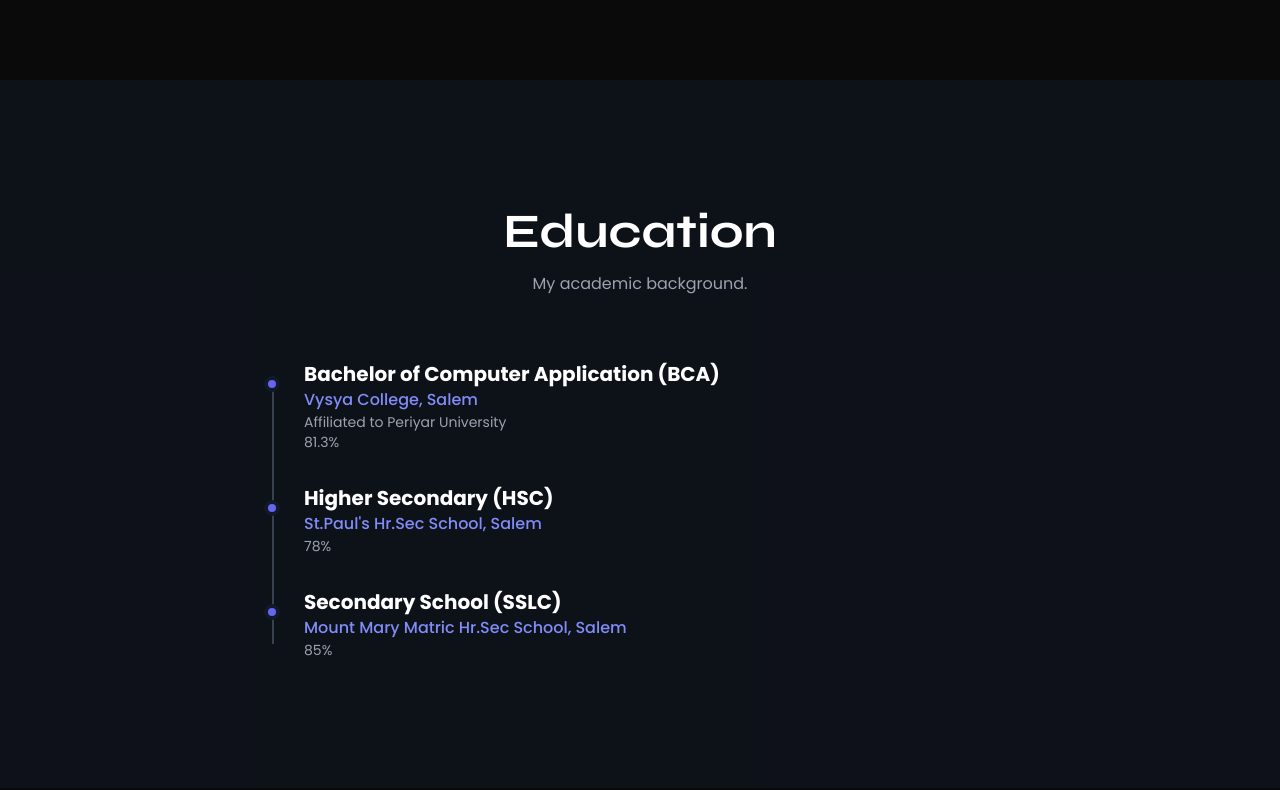
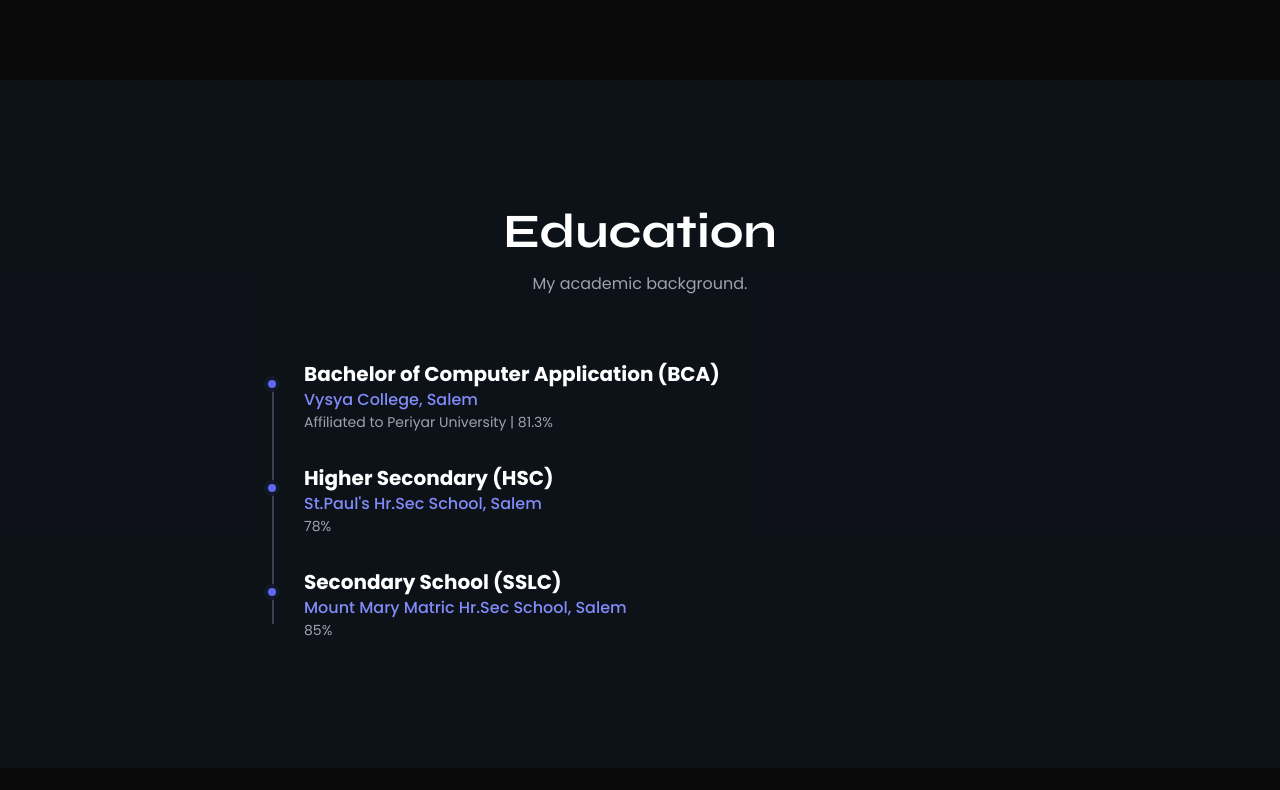
Before and after one commit to dhanushs005/dhanush-portfolio, a plain HTML site: page index.html in a window 1280 px wide. Shown: the part 2010-2800 px from the top of the page. Drawn offline with nearby package versions, Linux system fonts and the light colour scheme.

Commit message:
Update index.html

```diff
--- a/index.html
+++ b/index.html
@@ -39,6 +39,7 @@
         .glow-effect {
             box-shadow: 0 0 15px 5px rgba(99, 102, 241, 0.4), 0 0 30px 10px rgba(99, 102, 241, 0.2);
         }
+        /* This class is used for scroll-triggered items */
         .gsap-reveal {
             opacity: 0;
         }
@@ -73,7 +74,7 @@
     <section id="hero" class="min-h-screen flex items-center bg-black relative overflow-hidden">
         <div class="absolute inset-0 bg-grid-gray-900/40 [mask-image:linear-gradient(to_bottom,white_20%,transparent_100%)]"></div>
         <div class="container mx-auto px-6 text-center relative z-10">
-            <h1 class="text-5xl md:text-6xl lg:text-8xl font-syne font-extrabold text-white leading-tight hero-title">
+            <h1 class="text-4xl md:text-6xl lg:text-8xl font-syne font-extrabold text-white leading-tight hero-title">
                 <span>DHANUSH S</span>
             </h1>
             <h2 class="mt-4 text-2xl md:text-3xl font-semibold text-indigo-400 hero-subtitle">
@@ -82,7 +83,7 @@
             <p class="mt-6 text-lg md:text-xl max-w-3xl mx-auto text-gray-400 hero-summary">
                 Aspiring Full Stack Developer eager to apply and grow my skills in Tailwind, Bootstrap, React, and Node.js through hands-on development opportunities.
             </p>
-            <div class="mt-10 hero-cta opacity-0 translate-y-5">
+            <div class="mt-10 hero-cta">
                 <a href="#projects" class="bg-indigo-600 hover:bg-indigo-700 text-white font-semibold py-3 px-8 rounded-full transition-all duration-300 transform hover:scale-105 inline-block glow-effect">
                     View My Projects
                 </a>
@@ -200,8 +201,7 @@
                     <div class="absolute left-4 top-4 w-4 h-4 bg-indigo-500 rounded-full border-4 border-gray-900 -translate-x-1/2"></div>
                     <h3 class="text-xl font-bold text-white">Bachelor of Computer Application (BCA)</h3>
                     <p class="text-indigo-400 font-medium">Vysya College, Salem</p>
-                    <p class="text-gray-400 text-sm">Affiliated to Periyar University </p>
-                    <p class="text-gray-400 text-sm">81.3%</p>
+                    <p class="text-gray-400 text-sm">Affiliated to Periyar University | 81.3%</p>
                 </div>
                 <div class="education-item gsap-reveal pl-12 relative">
                     <div class="absolute left-4 top-4 w-4 h-4 bg-indigo-500 rounded-full border-4 border-gray-900 -translate-x-1/2"></div>
@@ -266,22 +266,36 @@
             whatsappBtn.addEventListener('click', () => {
                 const phoneNumber = '919344221217';
                 const message = encodeURIComponent("Hello Dhanush, I saw your portfolio and would like to connect!");
-                const whatsappUrl = `https.wa.me/${phoneNumber}?text=${message}`;
+                const whatsappUrl = `https://wa.me/${phoneNumber}?text=${message}`;
                 window.open(whatsappUrl, '_blank');
             });
 
-            gsap.from("header", { y: '-100%', duration: 1, ease: 'power3.out', delay: 0.5 });
+            gsap.fromTo("header",
+                { y: '-100%', autoAlpha: 0 },
+                { y: '0%', autoAlpha: 1, duration: 1, ease: 'power3.out', delay: 0.5 }
+            );
 
             const heroTimeline = gsap.timeline({ delay: 0.8 });
-            heroTimeline.from(".hero-title span", { y: 50, opacity: 0, duration: 1, ease: 'power3.out' })
-            .from(".hero-subtitle", { y: 20, opacity: 0, duration: 0.8, ease: 'power2.out' }, "-=0.6")
-            .from(".hero-summary", { y: 20, opacity: 0, duration: 0.8, ease: 'power2.out' }, "-=0.7")
-            .to(".hero-cta", {
-                autoAlpha: 1,
-                y: 0,
-                duration: 0.8,
-                ease: 'power2.out'
-            }, "-=0.5");
+            heroTimeline
+            .fromTo(".hero-title span",
+                { y: 50, autoAlpha: 0 },
+                { y: 0, autoAlpha: 1, duration: 1, ease: 'power3.out' }
+            )
+            .fromTo(".hero-subtitle",
+                { y: 20, autoAlpha: 0 },
+                { y: 0, autoAlpha: 1, duration: 0.8, ease: 'power2.out' },
+                "-=0.6"
+            )
+            .fromTo(".hero-summary",
+                { y: 20, autoAlpha: 0 },
+                { y: 0, autoAlpha: 1, duration: 0.8, ease: 'power2.out' },
+                "-=0.7"
+            )
+            .fromTo(".hero-cta > *",
+                { scale: 0.8, autoAlpha: 0 },
+                { scale: 1, autoAlpha: 1, duration: 0.8, ease: 'back.out(1.7)', stagger: 0.2 },
+                "-=0.5"
+            );
 
             gsap.utils.toArray('.gsap-reveal').forEach(elem => {
                 gsap.fromTo(elem,
```
